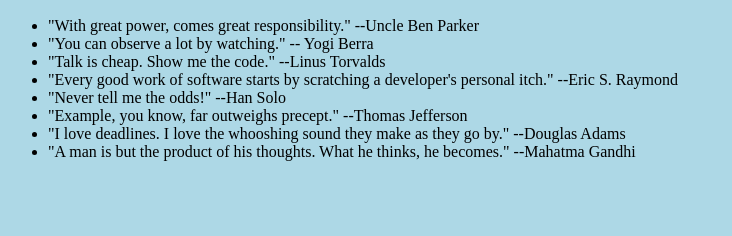
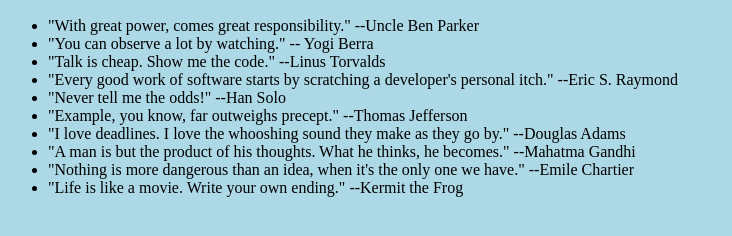
Before and after one commit to ckinzig/opensapgit, a plain HTML site: page index.html in a window 1280 px wide. Shown: the part 110-346 px from the top of the page, without its empty margins (0-732 px from the left). Drawn offline with Linux system fonts and the light colour scheme.

Commit message:
Added Kermit and Chartier quotes

```diff
--- a/index.html
+++ b/index.html
@@ -17,6 +17,8 @@
 			<li>"Example, you know, far outweighs precept." --Thomas Jefferson</li>
 			<li>"I love deadlines. I love the whooshing sound they make as they go by." --Douglas Adams</li>
 			<li>"A man is but the product of his thoughts. What he thinks, he becomes." --Mahatma Gandhi</li>
+			<li>"Nothing is more dangerous than an idea, when it's the only one we have." --Emile Chartier</li>
+			<li>"Life is like a movie. Write your own ending." --Kermit the Frog</li>
 		</ul>
 	</body>
 </html>
--- a/styles.css
+++ b/styles.css
@@ -4,7 +4,6 @@
 
 h1 {
 	color: blue;
-	text-align: left;
 }
 
 h2 {
```
